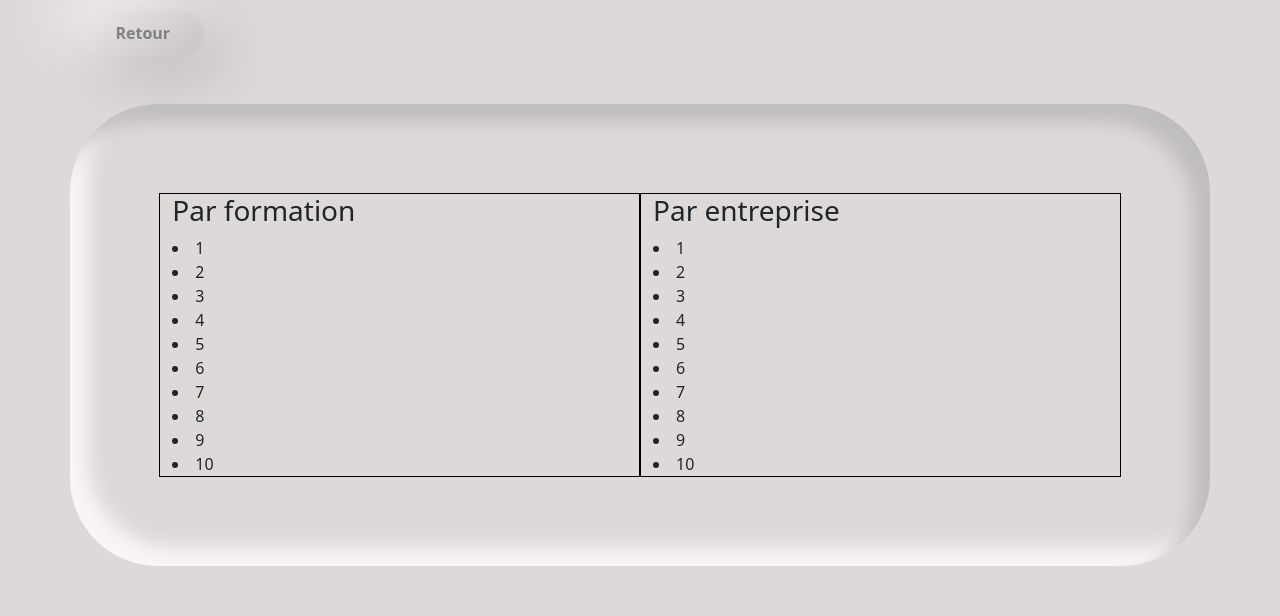
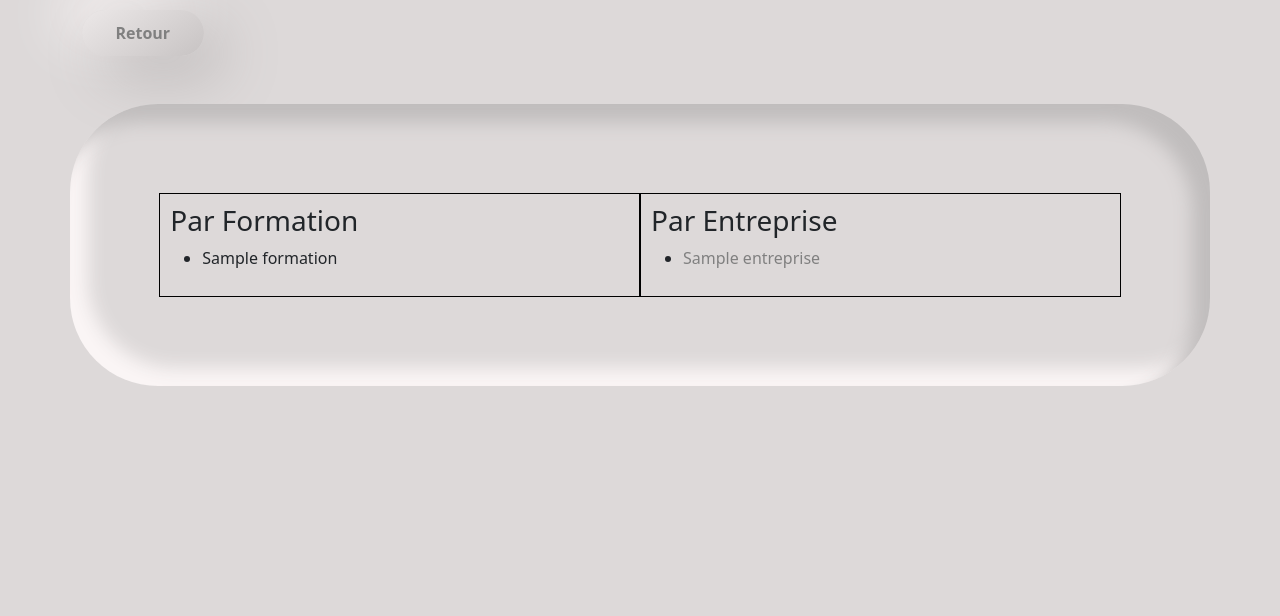
Before and after one commit to Altiroh/PROSTAGE, a Symfony app: template templates/pro_stage/filtrage.html.twig in a window 1280 px wide. Shown: the part 184-800 px from the top of the page. Run offline with Twig, Linux system fonts and the light colour scheme; the template is opened without the code that fills it: most values are stand-ins (such as "Sample title", 1, 10 or a date in 2020); some libraries are stand-ins or nearby versions.

Commit message:
Toute les pages sont intégrées avec les entités

```diff
--- a/templates/pro_stage/filtrage.html.twig
+++ b/templates/pro_stage/filtrage.html.twig
@@ -6,21 +6,22 @@
 {% block contenuP %}
 
 	<div class="row cadreBB">
-		<!-- Tableau ('tab') contenant les types de filtrages -->
-		{% set tab = {1:'formation',2:'entreprise'} %}
-
-		{% for typeFiltrage in tab %}<!-- Parcours de tab -->
-
-			<div class="col-md-6 col-sm-12" style="border:1px solid black;"> <!-- encadre en noir -->
-
-				<h3> Par {{typeFiltrage}} </h3>		<!-- titre liste en fonction du type de filtrage -->
-
-				{% for itemListe in 1..10 %}
-					<!-- Affichage des elements de la liste de 1 à 10 -->
-		        	<li>{{ itemListe }}</li>
+				<div class="col-md-6 col-sm-12" style="border:1px solid black; padding:10px;">
+				<h3> Par Formation </h3>
+				<ul>
+				{% for formationCourante in formations %}
+					<li>{{formationCourante.Formation}}</li>
 				{% endfor %}
-      </div>
-		{% endfor %}
+				</ul>
+				</div><br>
+				<div class="col-md-6 col-sm-12" style="border:1px solid black; padding:10px;">
+				<h3> Par Entreprise </h3>
+				<ul>
+				{% for entrepriseCourante in entreprises %}
+					<li><a href=>{{entrepriseCourante.nom}}</li>
+				{% endfor %}
+				</ul>
+				</div>
 	</div>
 
 
```
Also changed, not shown: src/Controller/ProStageController.php (+33 -1 lines).
